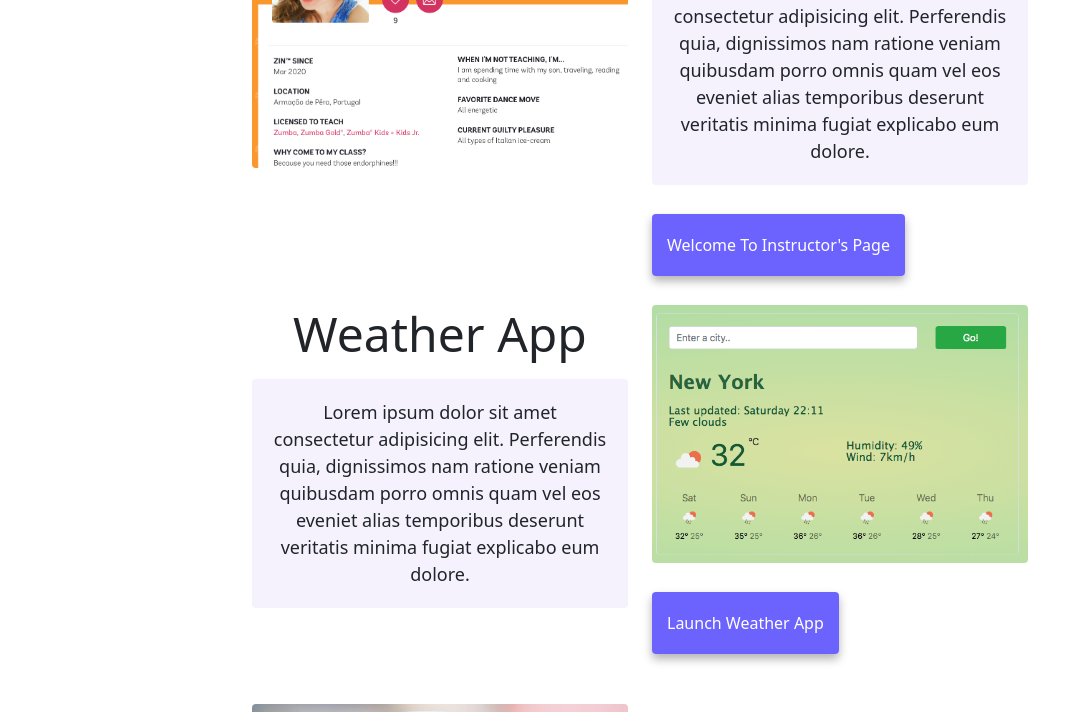
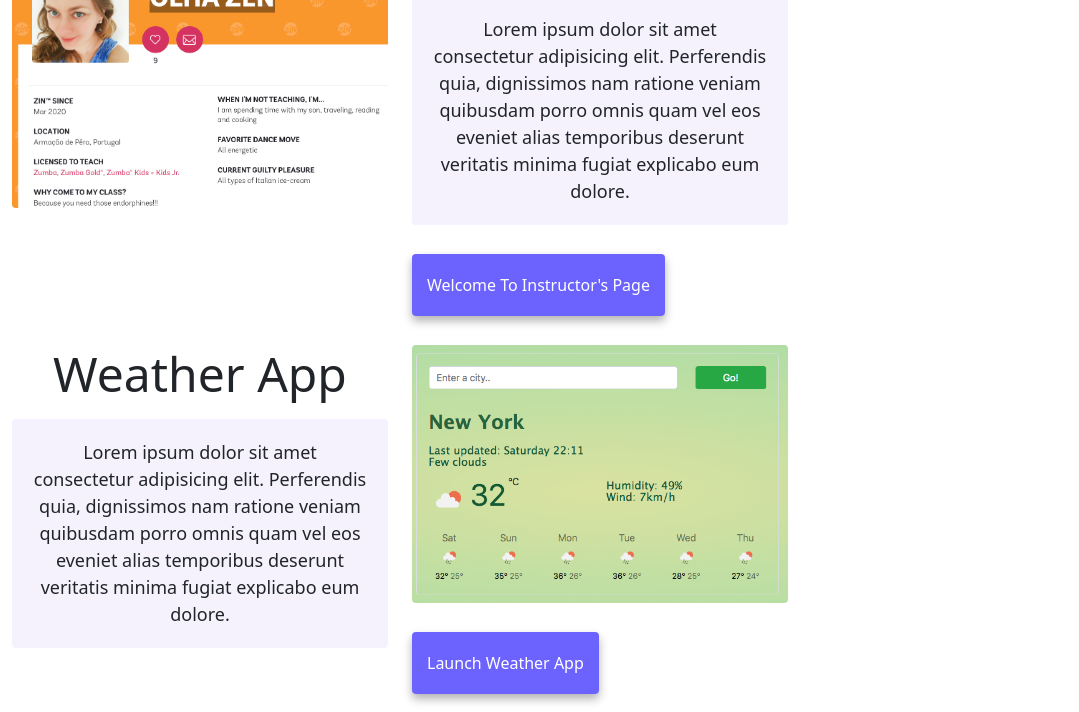
Before and after one commit to olhazen/hw_week3_resp_adbt, a plain HTML site: page index.html in a window 1280 px wide. Shown: the part 573-1285 px from the top of the page, without its empty margins (0-1079 px from the left). Drawn offline with nearby package versions, Linux system fonts and the light colour scheme.

Commit message:
CSS update

```diff
--- a/style.css
+++ b/style.css
@@ -5,7 +5,7 @@
 }
 
 body {
-  margin: 60px auto;
+  margin: 100px 0;
   max-width: 800px;
 }
 
```
